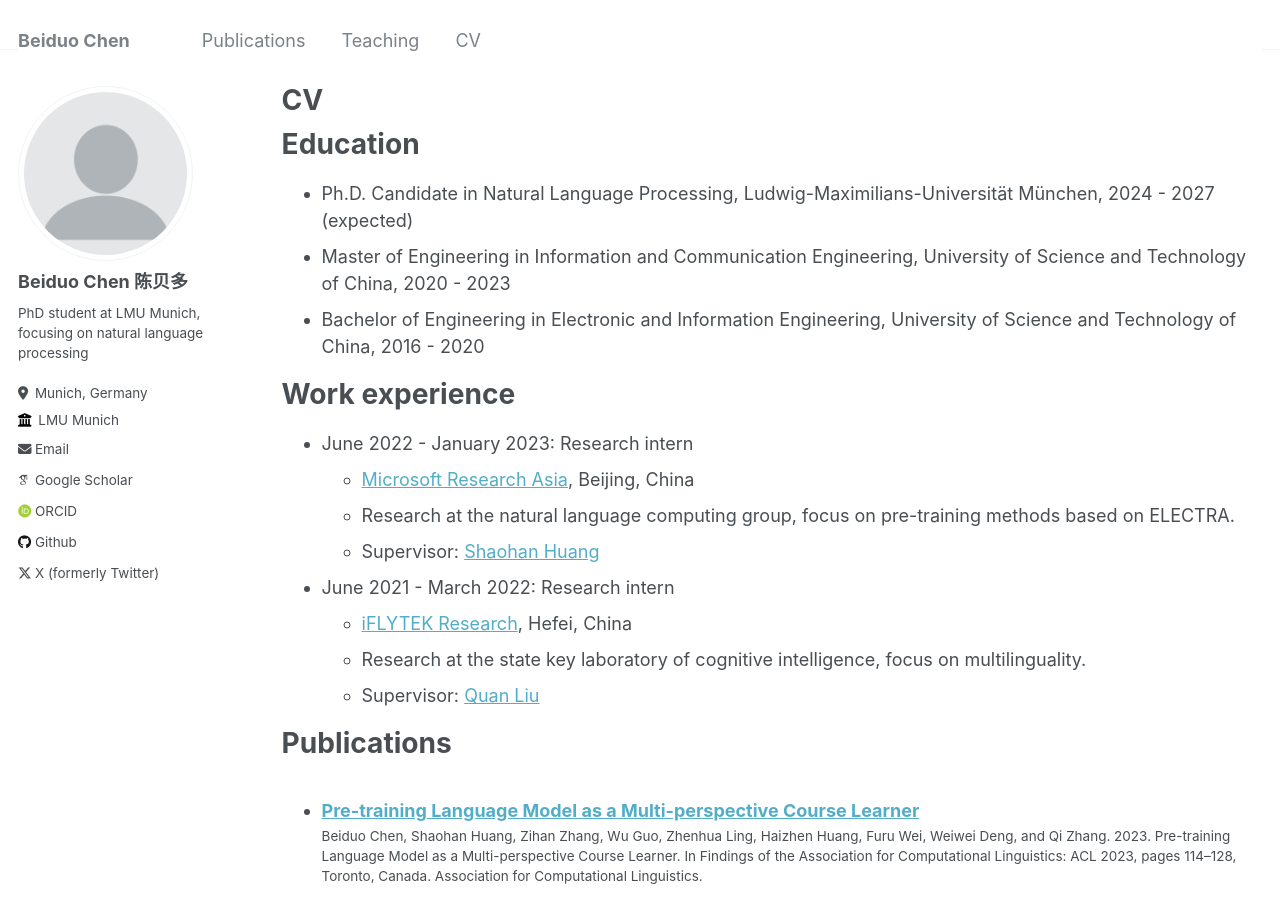
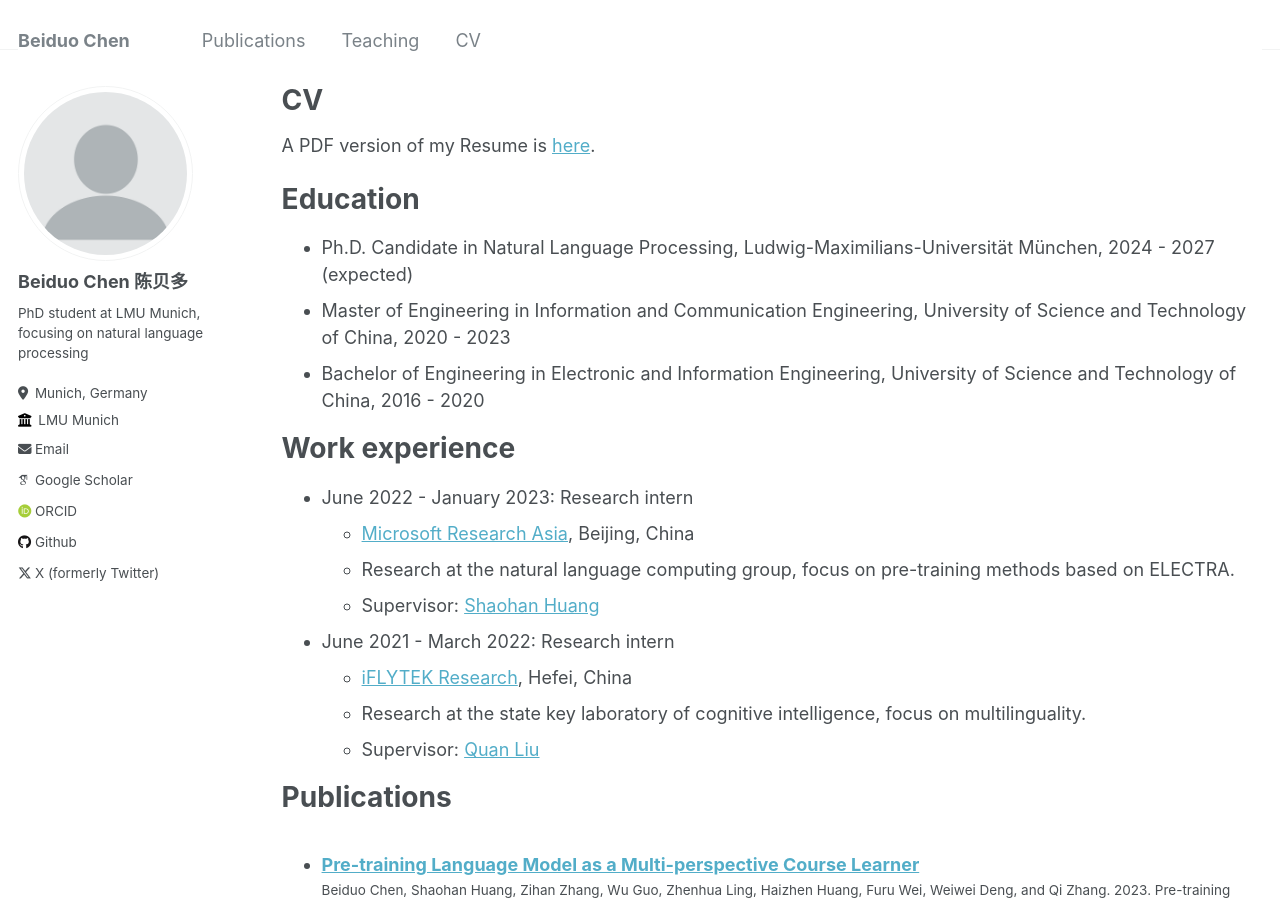
Before and after one commit to Mckysse/mckysse.github.io, a Jekyll site: the page built from _pages/cv.md, in a window 1280 px wide and 900 px high. Built offline with Jekyll 4.4.1, drawn with Linux system fonts in a browser that asks for light colours; some web fonts are replaced.

Commit message:
Update cv.md

```diff
--- a/_pages/cv.md
+++ b/_pages/cv.md
@@ -8,6 +8,9 @@ redirect_from:
 ---
 
 {% include base_path %}
+
+A PDF version of my Resume is [here](https://mckysse.github.io/files/Resume_bdchen_EN.pdf).
+
 
 Education
 ======
```
Also changed, not shown: other parts of _pages/cv.md (+0 -3 lines).
